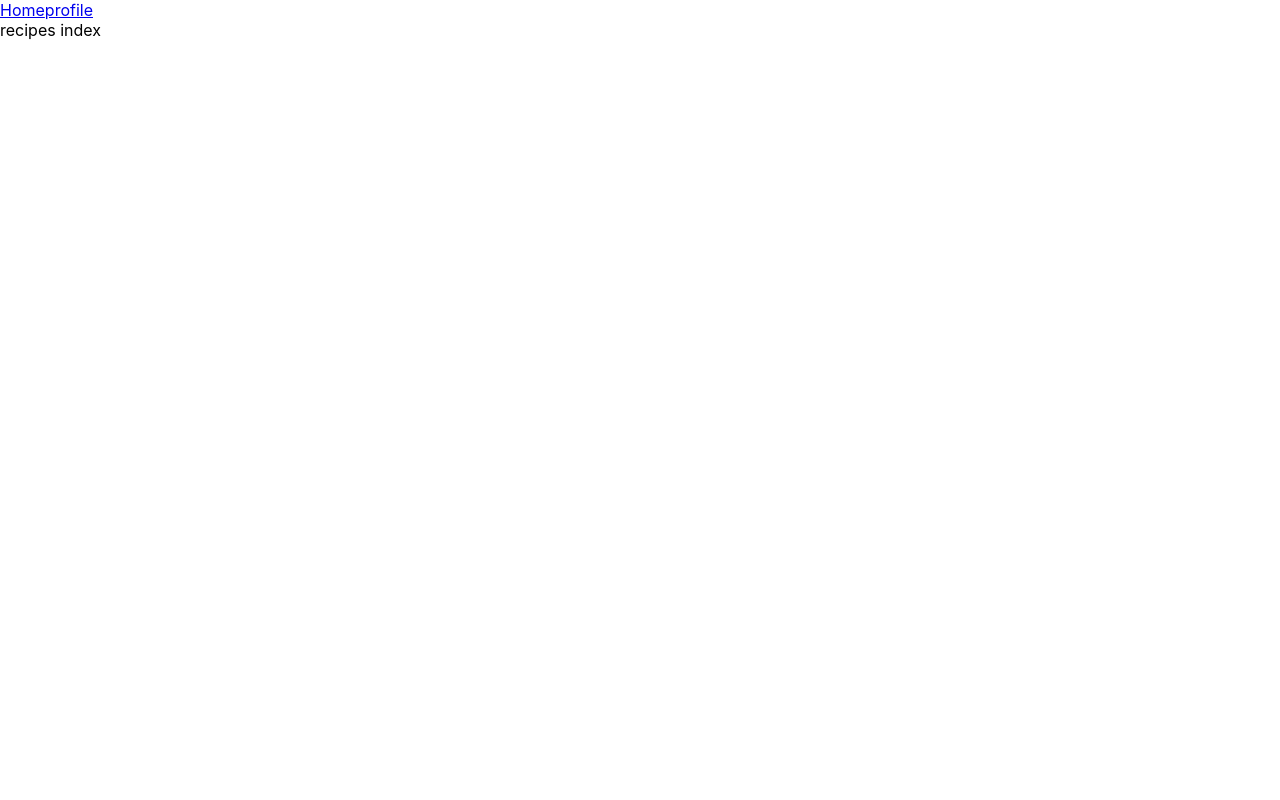
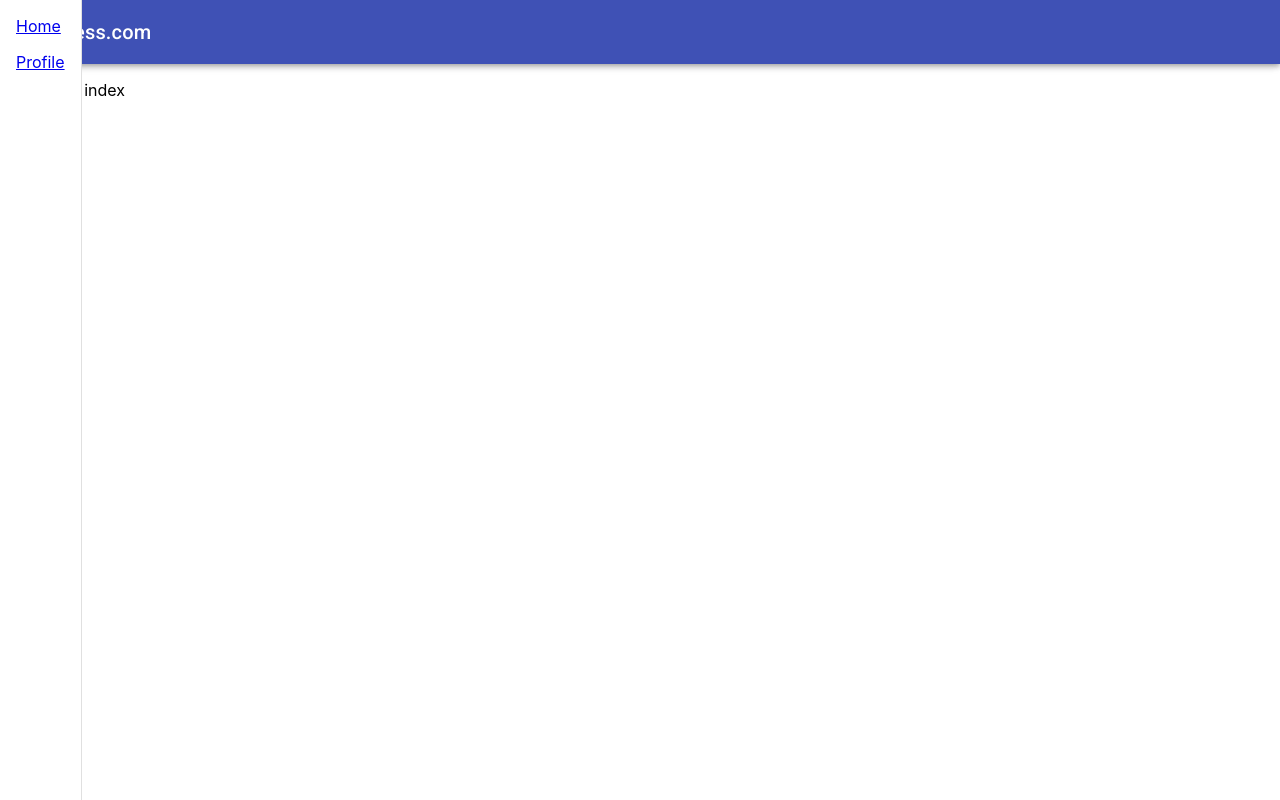
Before and after one commit to adamb5441/wellness, a React (Create React App) app: page / in a window 1280 px wide. Built offline with nearby package versions, Linux system fonts and the light colour scheme.

Commit message:
moved recipe start styling layout

```diff
--- a/package.json
+++ b/package.json
@@ -4,6 +4,7 @@
   "private": true,
   "dependencies": {
     "@material-ui/core": "^4.11.3",
+    "@material-ui/icons": "^4.11.2",
     "@testing-library/jest-dom": "^5.11.4",
     "@testing-library/react": "^11.1.0",
     "@testing-library/user-event": "^12.1.10",
--- a/public/index.html
+++ b/public/index.html
@@ -15,6 +15,8 @@
       user's mobile device or desktop. See https://developers.google.com/web/fundamentals/web-app-manifest/
     -->
     <link rel="manifest" href="%PUBLIC_URL%/manifest.json" />
+    <link rel="stylesheet" href="https://fonts.googleapis.com/css?family=Roboto:300,400,500,700&display=swap" />
+
     <!--
       Notice the use of %PUBLIC_URL% in the tags above.
       It will be replaced with the URL of the `public` folder during the build.
--- a/src/app/App.tsx
+++ b/src/app/App.tsx
@@ -1,5 +1,6 @@
 import React from 'react';
 import { HashRouter as Router, Route, Link, Switch } from 'react-router-dom'
+import { AppBar, Typography, Toolbar, Container, Drawer, List, ListItem } from '@material-ui/core'
 import recipes from "../recipes/index"
 import profile from "../profile/index"
 import './styles.css';
@@ -8,16 +9,37 @@ function App() {
   return (
     <div className="App">
       <Router>
-        <div>
-          <nav>
-            <Link to="/">Home</Link>
-            <Link to="/profile">profile</Link>
-          </nav>
-          <Switch>
-            <Route exact path="/" component={recipes} />
-            <Route exact path="/profile" component={profile} />
-          </Switch>
+        <AppBar >
+          <Toolbar>
+            <Typography variant="h6" color="inherit">
+              Wellness.com
+            </Typography>
+          </Toolbar>
+        </AppBar>
+      <Drawer
+        variant="permanent"
+      >
+            <Switch>
+            <List>
+              <Link to="/">
+                <ListItem button >Home</ListItem>
+              </Link>
+              <Link to="/profile">
+                <ListItem button >Profile</ListItem>
+              </Link>
+              </List>
+            </Switch>
+      </Drawer>
+      <main >
+        <div className="content" >
+          <Container maxWidth="lg" >
+            <Switch>
+              <Route exact path="/" component={recipes} />
+              <Route exact path="/profile" component={profile} />
+            </Switch>
+          </Container >
         </div>
+      </main>
       </Router>
     </div>
   );
--- a/src/app/styles.css
+++ b/src/app/styles.css
@@ -11,3 +11,7 @@ code {
   font-family: source-code-pro, Menlo, Monaco, Consolas, 'Courier New',
     monospace;
 }
+
+.content{
+  margin-top: 80px;
+}
```
Also changed, not shown: src/recipes/models/recipe.ts (renamed from src/profile/models/recipe.ts), 1 other file (tests, documents, lock files or other folders).
